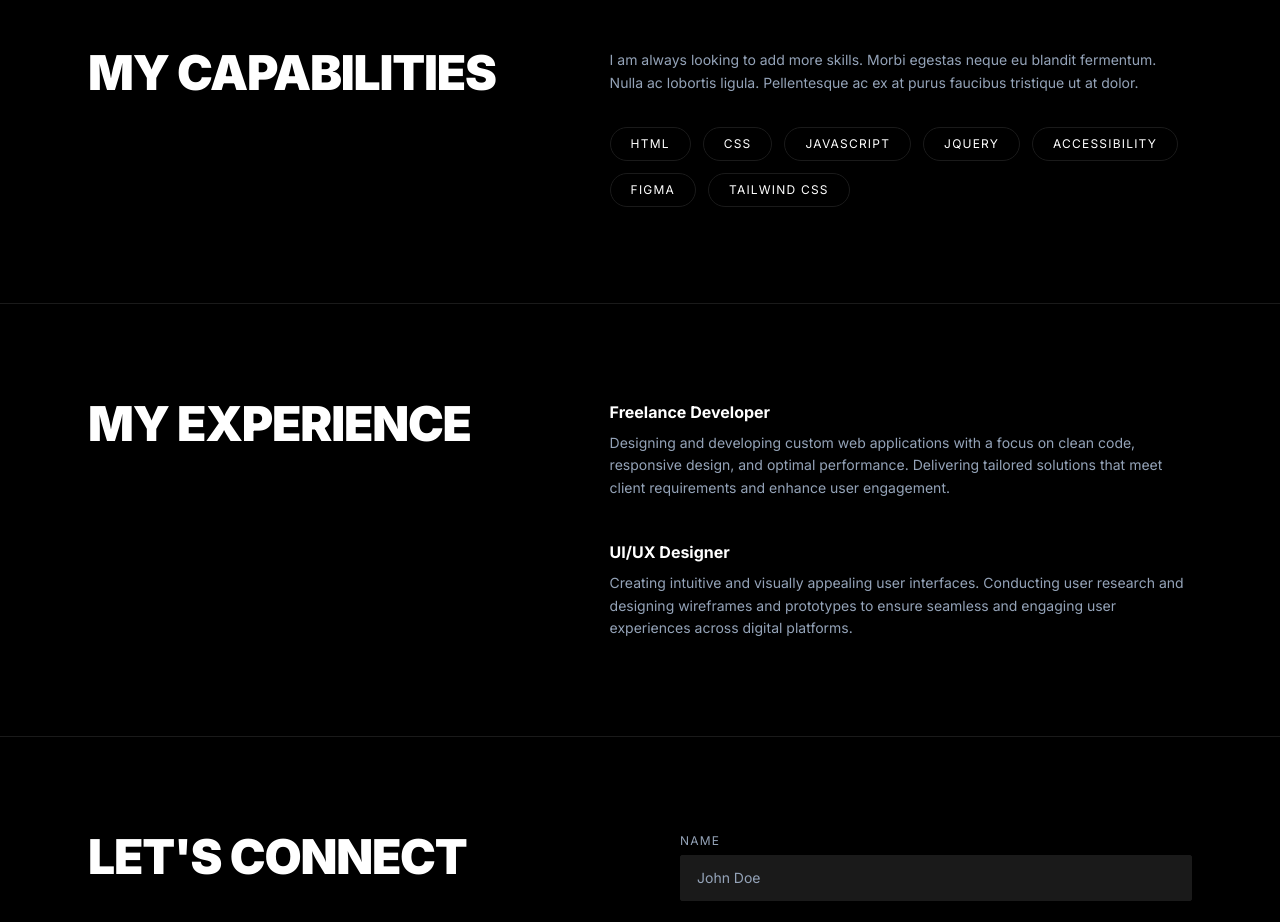
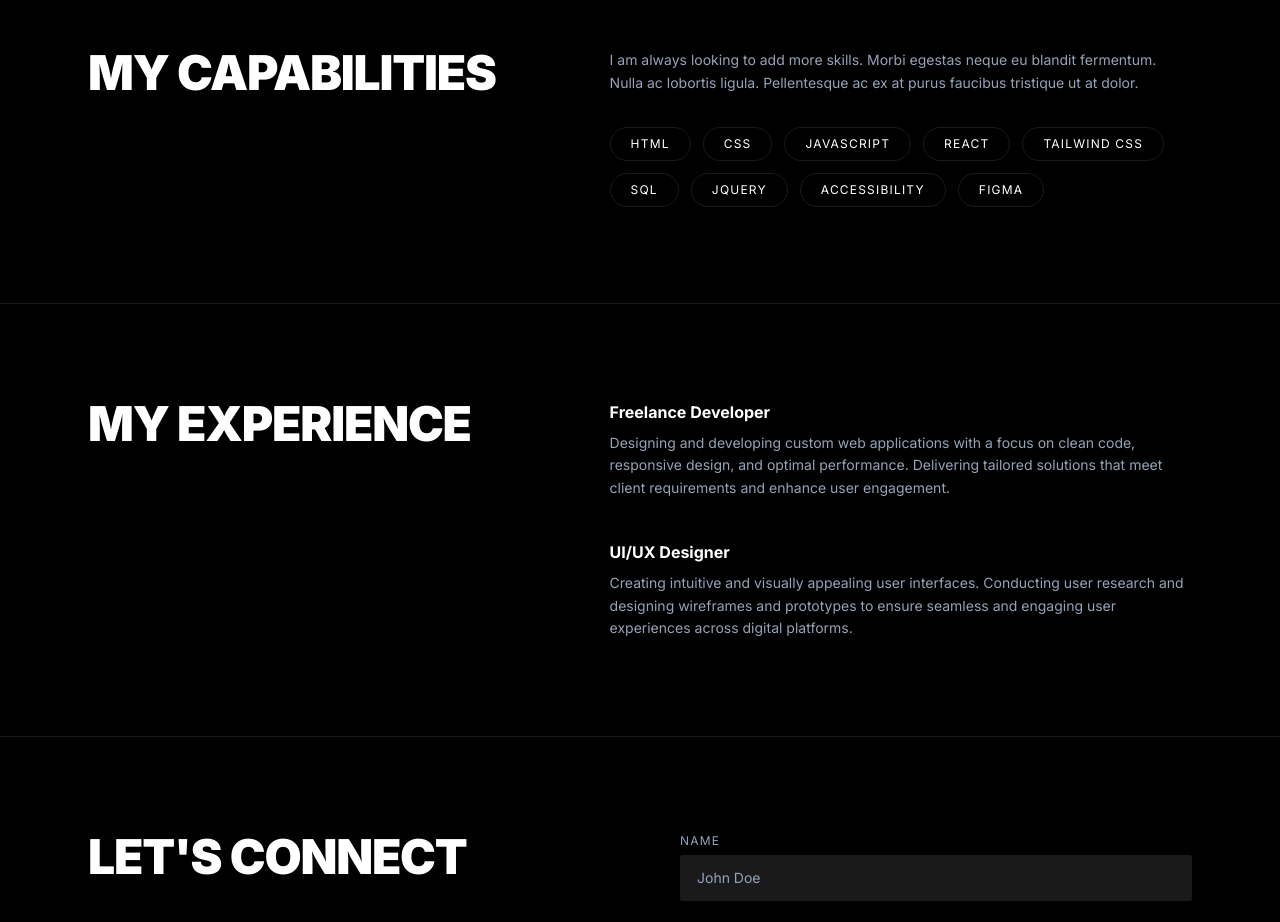
Before and after one commit to arturovaqu/PortafolioArturoVQ, a React (Vite) app: page /about in a window 1280 px wide. Shown: the part 1120-2042 px from the top of the page. Built offline with nearby package versions, Linux system fonts and the light colour scheme; no server answers.

Commit message:
Add React and SQL to capabilities

```diff
--- a/src/components/Skills.jsx
+++ b/src/components/Skills.jsx
@@ -4,10 +4,12 @@ const SKILLS = [
   'HTML',
   'CSS',
   'JavaScript',
+  'React',
+  'Tailwind CSS',
+  'SQL',
   'jQuery',
   'Accessibility',
   'Figma',
-  'Tailwind CSS',
 ]
 
 export default function Skills() {
```
